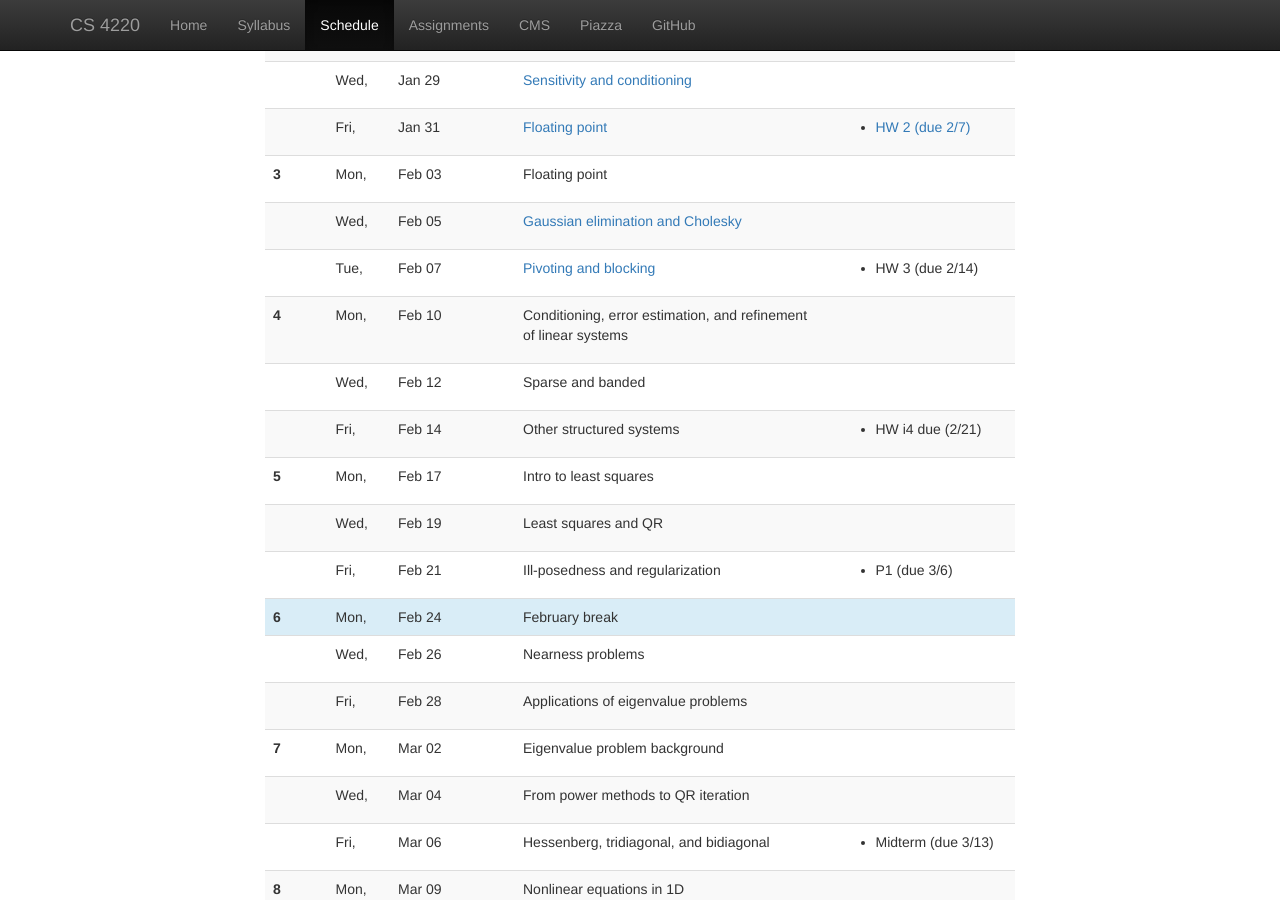
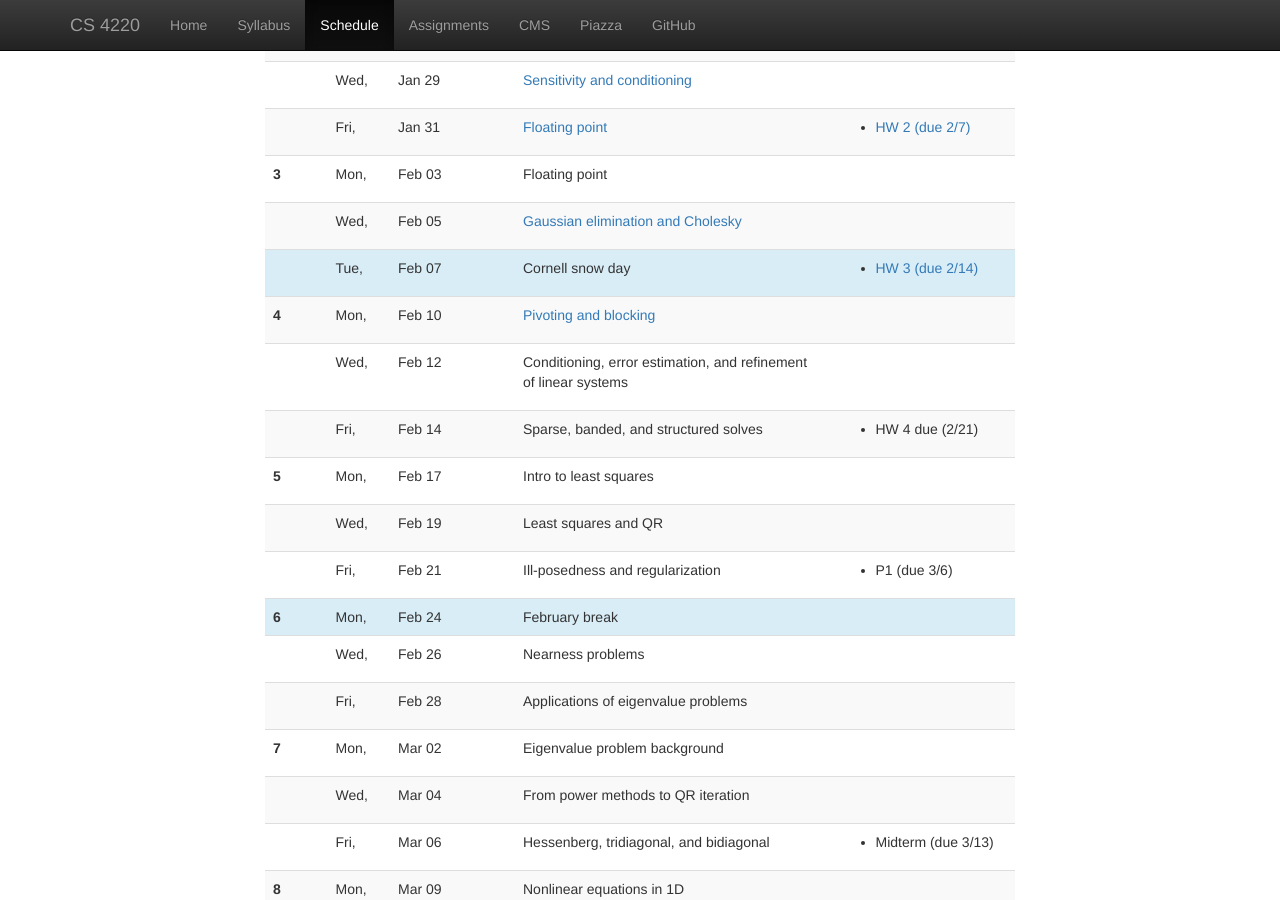
Before and after one commit to dbindel/cs4220-s20, a Jekyll site: the page built from web/schedule.html, in a window 1280 px wide and 900 px high, scrolled down 357 px. Built offline with Jekyll 4.4.1, drawn with Linux system fonts in a browser that asks for light colours; nearby versions of some CDN libraries.

Commit message:
Add HW 3, update post snow day.

```diff
--- a/web/_data/lectures.yml
+++ b/web/_data/lectures.yml
@@ -44,25 +44,26 @@
   notes: 2020-02-05.pdf
 -
   date: 2017-02-07
-  info: Pivoting and blocking
-  notes: 2020-02-07.pdf
+  break: Cornell snow day
   hw:
     - info: HW 3 (due 2/14)
+      file: hw3.pdf
 #
 # ==================
 # Week 4 (structured solves)
 #
 -
   date: 2020-02-10
+  info: Pivoting and blocking
+  notes: 2020-02-10.pdf
+-
+  date: 2020-02-12
   info: Conditioning, error estimation, and refinement of linear systems
 -
-  date: 2020-02-12
-  info: Sparse and banded
--
   date: 2020-02-14
-  info: Other structured systems
+  info: Sparse, banded, and structured solves
   hw:
-    - info: HW i4 due (2/21)
+    - info: HW 4 due (2/21)
 #
 # ==================
 # Week 5 (least squares)
```
Also changed, not shown: web/_data/hw.yml (+6 -1 lines), 5 other files.
